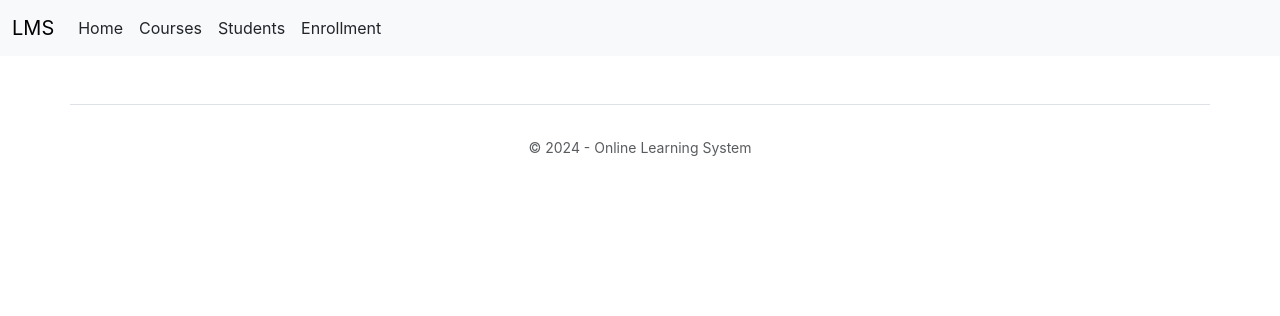
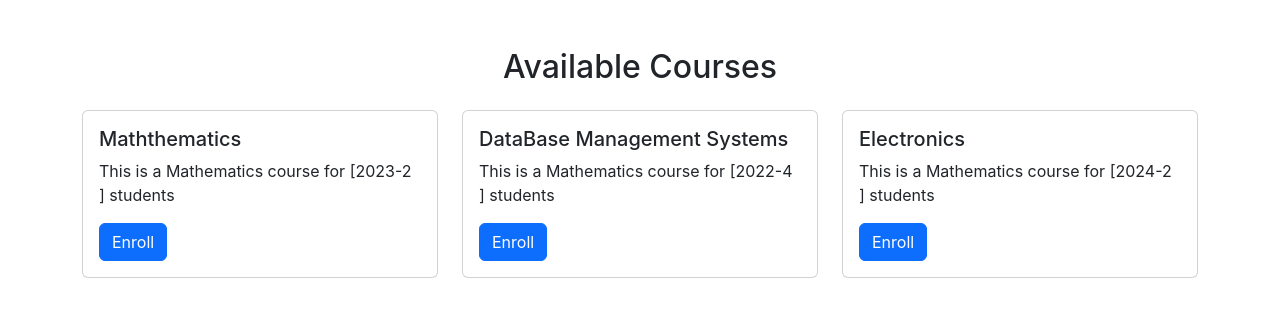
Before and after one commit to Lakshani1998/Online-Learning-Platform, a React (Create React App) app: page / in a window 1280 px wide. Shown: the top 316 px of the page. Built offline with nearby package versions, Linux system fonts and the light colour scheme.

Commit message:
LandingPage

```diff
--- /dev/null
+++ b/src/Components/LandingPage.jsx
@@ -0,0 +1,72 @@
+import React, { useState } from 'react';
+
+export default function LandingPage() {
+  const [enrolledCourses, setEnrolledCourses] = useState([]);
+  const [showAlert, setShowAlert] = useState(false);
+
+  const courses = [
+    {
+      id: "001",
+      name: "Maththematics",
+      description: "This is a Mathematics course for [2023-2 ] students"
+    },
+    {
+      id: "002",
+      name: "DataBase Management Systems",
+      description: "This is a Mathematics course for [2022-4 ] students"
+    },
+    {
+      id: "003",
+      name: "Electronics",
+      description: "This is a Mathematics course for [2024-2 ] students"
+    }
+  ];
+
+  const handleEnroll = (courseId) => {
+    if (enrolledCourses.includes(courseId)) {
+      // Unenroll
+      setEnrolledCourses(enrolledCourses.filter(course => course !== courseId));
+      setShowAlert(false);
+    } else {
+      // Enroll
+      setEnrolledCourses([...enrolledCourses, courseId]);
+      setShowAlert(true);
+    }
+  };
+
+  const handleCloseAlert = () => {
+    setShowAlert(false);
+  };
+
+  return (
+    <div className="container mt-5">
+      <h2 className="text-center mb-4">Available Courses</h2>
+
+      {showAlert && (
+        <div className="alert alert-success alert-dismissible fade show" role="alert">
+          <button type="button" className="btn-close" aria-label="Close" onClick={handleCloseAlert}></button>
+          You have successfully enrolled in the course!
+        </div>
+      )}
+
+      <div className="row">
+        {courses.map(course => (
+          <div key={course.id} className="col-md-4 mb-4">
+            <div className="card">
+              <div className="card-body">
+                <h5 className="card-title">{course.name}</h5>
+                <p className="card-text">{course.description}</p>
+                <button
+                  className={`btn ${enrolledCourses.includes(course.id) ? 'btn-danger' : 'btn-primary'}`}
+                  onClick={() => handleEnroll(course.id)}
+                >
+                  {enrolledCourses.includes(course.id) ? 'Unenroll' : 'Enroll'}
+                </button>
+              </div>
+            </div>
+          </div>
+        ))}
+      </div>
+    </div>
+  );
+}
--- a/src/index.js
+++ b/src/index.js
@@ -9,11 +9,13 @@ import Courses from './Components/Courses';
 import Student from './Components/Students'
 import Enrollment from './Components/Enrollments'
 import Home from './Components/Home';
+import LandingPage from './Components/LandingPage';
 
 const root = ReactDOM.createRoot(document.getElementById('root'));
 root.render(
   <>
-  <BrowserRouter>
+  <LandingPage/>
+  {/* <BrowserRouter>
   <Navbar/>
   <Routes>
     <Route path='/Home' element={<Home/>}></Route>
@@ -22,7 +24,7 @@ root.render(
     <Route path='/Enrollment' element={<Enrollment/>}></Route>
   </Routes>
   <Footer/>
-  </BrowserRouter>
+  </BrowserRouter> */}
 
   </>
 );
```
Also changed, not shown: db.json (line endings or trailing spaces).
